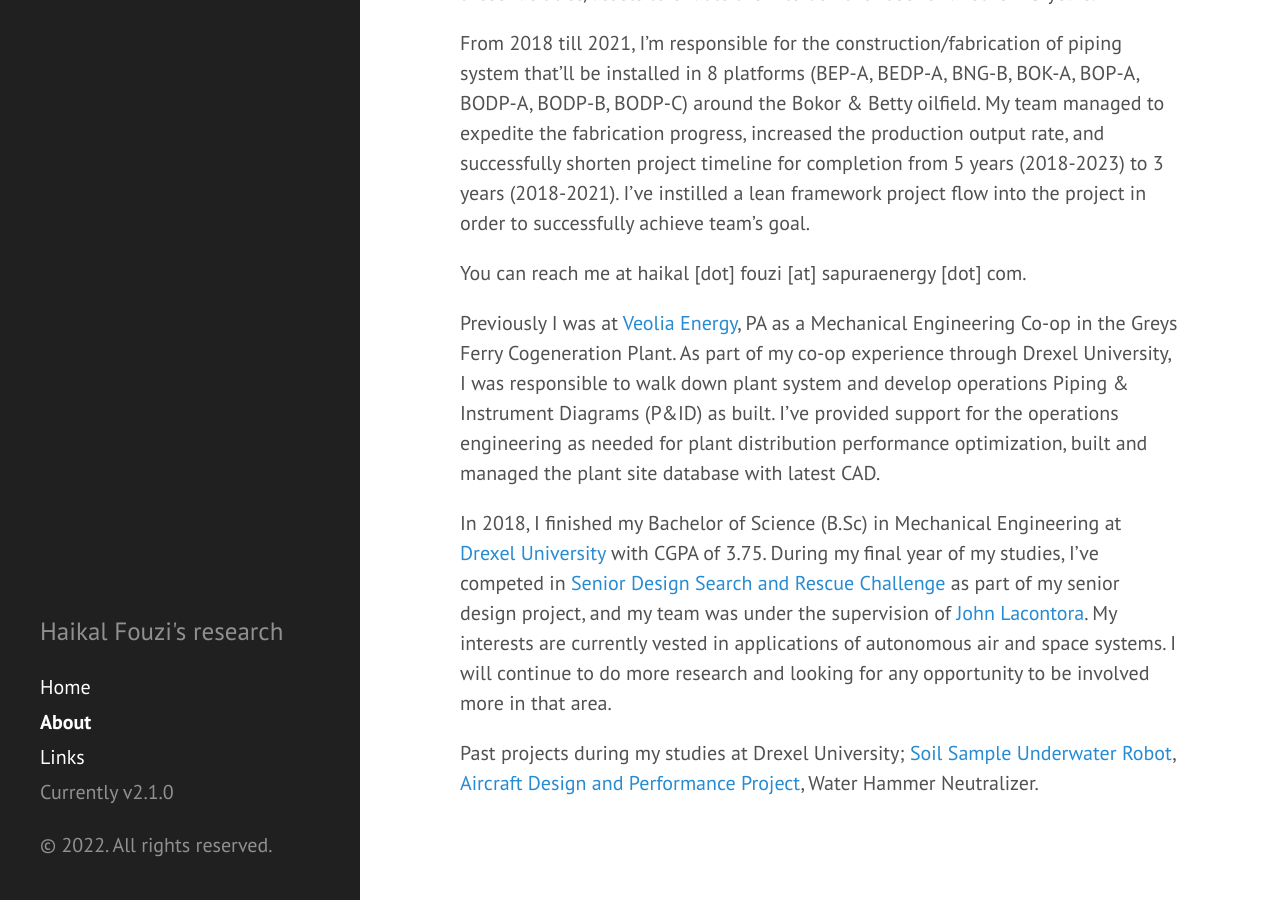
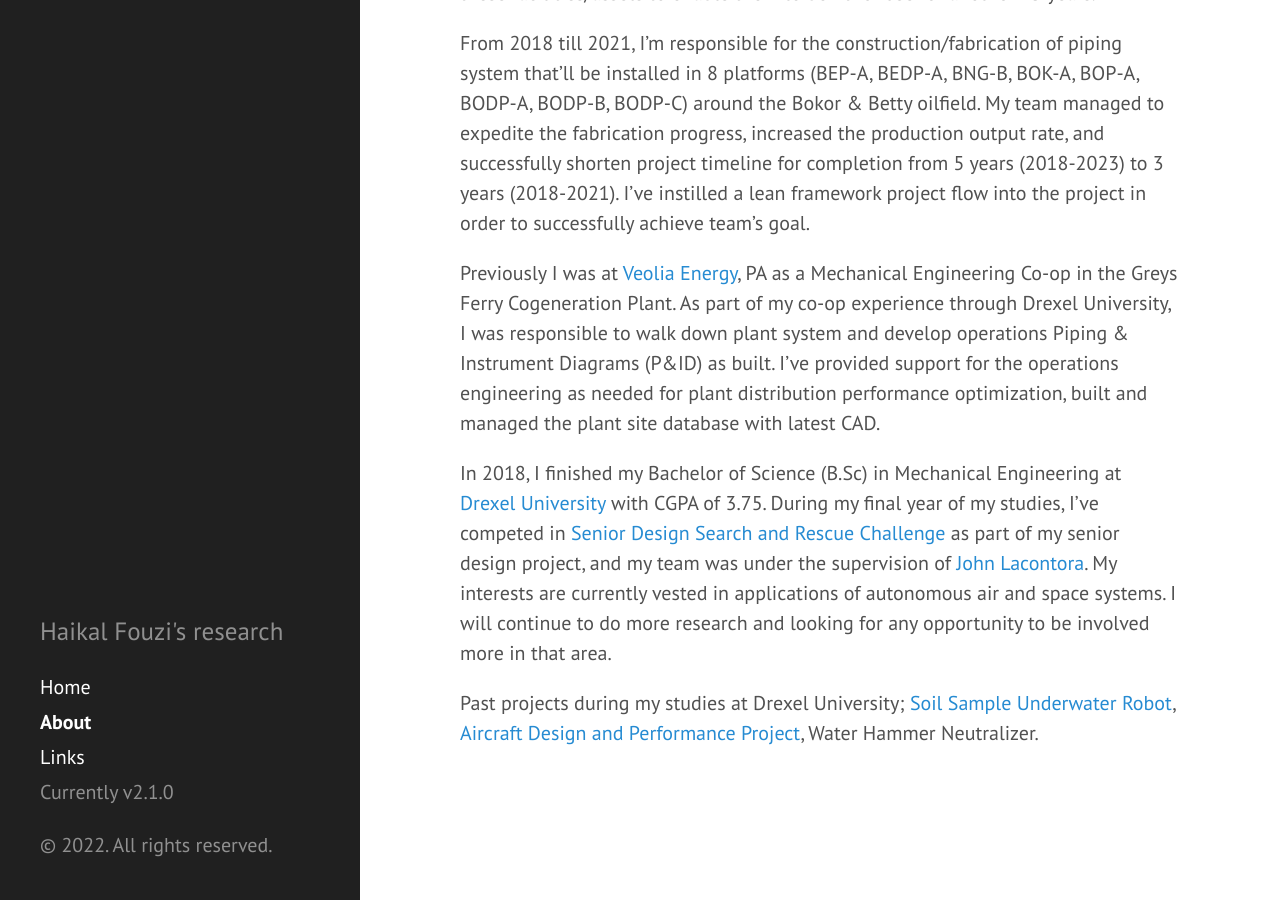
Before and after one commit to haikalfouzi/haikalfouzi.github.io, a Jekyll site: the page built from about.md, in a window 1280 px wide and 900 px high, scrolled down 862 px. Built offline with Jekyll 4.4.1, drawn with Linux system fonts in a browser that asks for light colours.

Commit message:
updated about me

```diff
--- a/about.md
+++ b/about.md
@@ -7,8 +7,6 @@ I am at [Sapura Energy](https://sapuraenergy.com), where I am responsible for th
 
 From 2018 till 2021, I'm responsible for the construction/fabrication of piping system that'll be installed in 8 platforms (BEP-A, BEDP-A, BNG-B, BOK-A, BOP-A, BODP-A, BODP-B, BODP-C) around the Bokor & Betty oilfield. My team managed to expedite the fabrication progress,  increased the production output rate, and successfully shorten project timeline for completion from 5 years (2018-2023) to 3 years (2018-2021). I've instilled a lean framework project flow into the project in order to successfully achieve team's goal.
 
-You can reach me at haikal [dot] fouzi [at] sapuraenergy [dot] com.
-
 Previously I was at [Veolia Energy](https://veolianorthamerica.com), PA as a Mechanical Engineering Co-op in the Greys Ferry Cogeneration Plant. As part of my co-op experience through Drexel University, I was responsible to walk down plant system and develop operations Piping & Instrument Diagrams (P&ID) as built. I've provided support for the operations engineering as needed for plant distribution performance optimization, built and managed the plant site database with latest CAD.
 
 In 2018, I finished my Bachelor of Science (B.Sc) in Mechanical Engineering at [Drexel University](https://drexel.edu) with CGPA of 3.75. During my final year of my studies, I've competed in [Senior Design Search and Rescue Challenge](https://drive.google.com/file/d/1Lbk-PPCJqAlKEuM58Gpkwn-D825f-1CY/view?usp=drive_open) as part of my senior design project, and my team was under the supervision of [John Lacontora](https://drexel.edu/engineering/about/faculty-staff/L/lacontora-john/). My interests are currently vested in applications of autonomous air and space systems. I will continue to do more research and looking for any opportunity to be involved more in that area.
```
